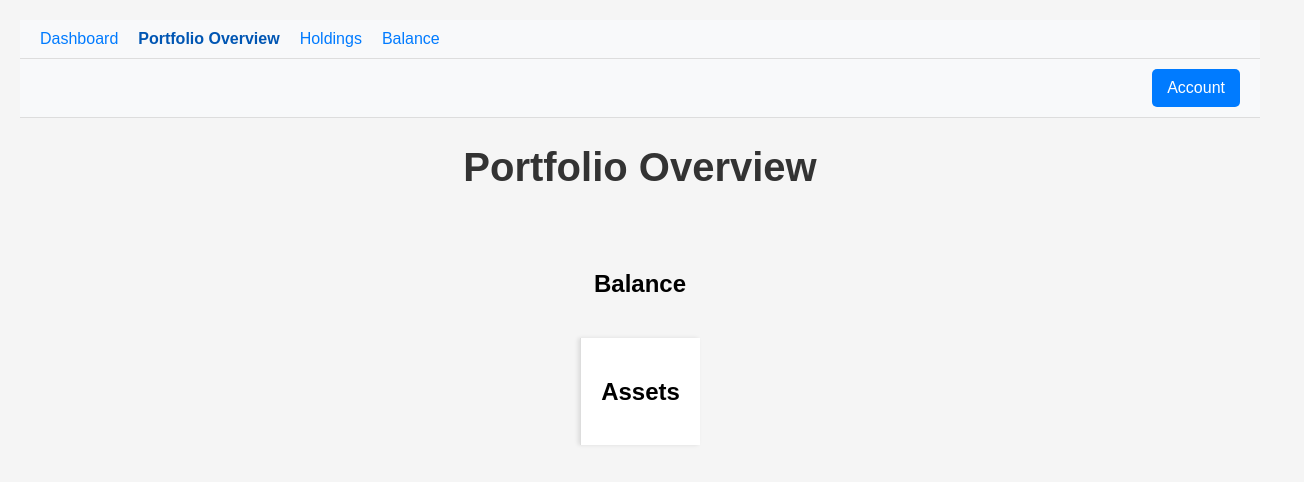
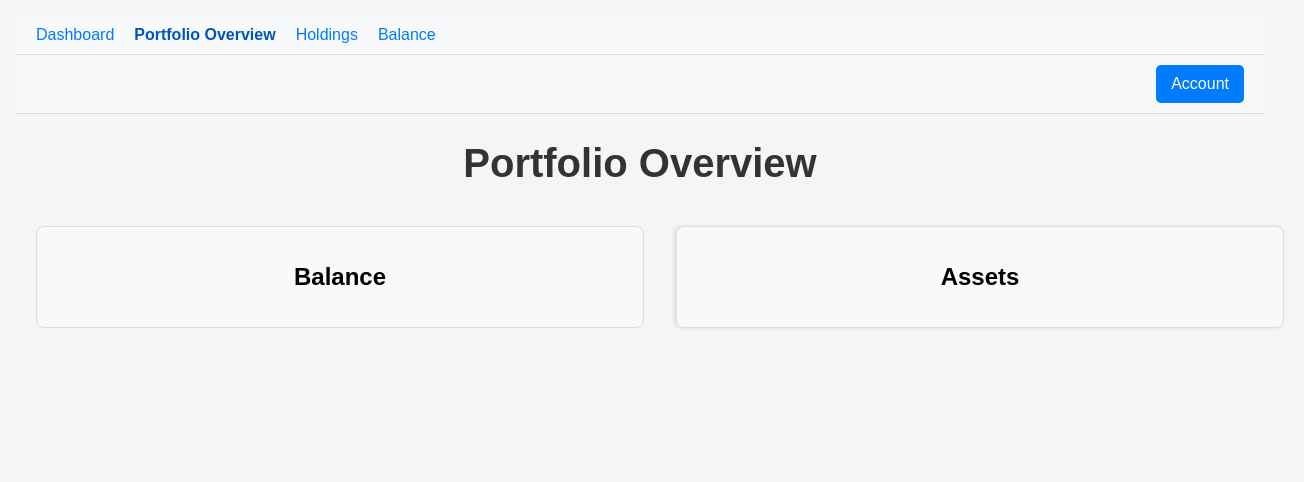
Before and after one commit to fintrack-project/financial-tracker-frontend, a React (Create React App) app: page /PortfolioOverview in a window 1280 px wide. Shown: the top 482 px of the page, 1304 px wide, since content can reach past the window. Built offline with nearby package versions, Linux system fonts and the light colour scheme; no server answers.

Commit message:
portfolio overview changed

```diff
--- a/src/pages/PortfolioOverview/PortfolioOverview.css
+++ b/src/pages/PortfolioOverview/PortfolioOverview.css
@@ -7,8 +7,10 @@
 }
 
 .portfolio-overview-container {
+  display: flex;
+  flex-direction: column;
   text-align: center;
-  padding: 20px;
+  padding: 16px;
   font-family: Arial, sans-serif;
 }
 
@@ -25,28 +27,27 @@
 }
 
 .content {
-  display: flex;
-  flex: 1;
-  padding: 20px;
+  display: flex; /* Use flexbox to align sections horizontally */
+  flex-direction: row; /* Ensure sections are placed side by side */
+  justify-content: space-between; /* Add space between left and right sections */
+  align-items: flex-start; /* Align items at the top */
+  gap: 16px; /* Add spacing between sections */
+  width: 100%; /* Ensure the content takes full width */
+}
+
+.left-section,
+.right-section {
+  flex: 1; /* Make both sections take equal width */
+  padding: 16px;
+  border: 1px solid #ddd; /* Optional: Add a border for clarity */
+  border-radius: 8px; /* Optional: Add rounded corners */
+  background-color: #f9f9f9; /* Optional: Add a background color */
 }
 
 .left-section {
-  flex: 1; /* Take up half the page */
-  padding: 20px;
+  margin-right: 8px; /* Optional: Add spacing to the right of the left section */
 }
 
 .right-section {
-  flex: 1; /* Take up half the page */
-  display: flex;
-  justify-content: center;
-  align-items: flex-start;
-  padding: 20px;
-  background-color: #fff;
-  box-shadow: -2px 0 4px rgba(0, 0, 0, 0.1);
-  border-left: 1px solid #ddd;
+  margin-left: 8px; /* Optional: Add spacing to the left of the right section */
 }
-
-.right-section form {
-  width: 100%;
-  max-width: 400px; /* Limit the width of the form */
-}
--- a/src/pages/PortfolioOverview/PortfolioOverview.tsx
+++ b/src/pages/PortfolioOverview/PortfolioOverview.tsx
@@ -24,7 +24,6 @@ const PortfolioOverview: React.FC = () => {
         </div>
         <div className="right-section">
           <h2>Assets</h2>
-
         </div>
       </div>
     </div>
```
